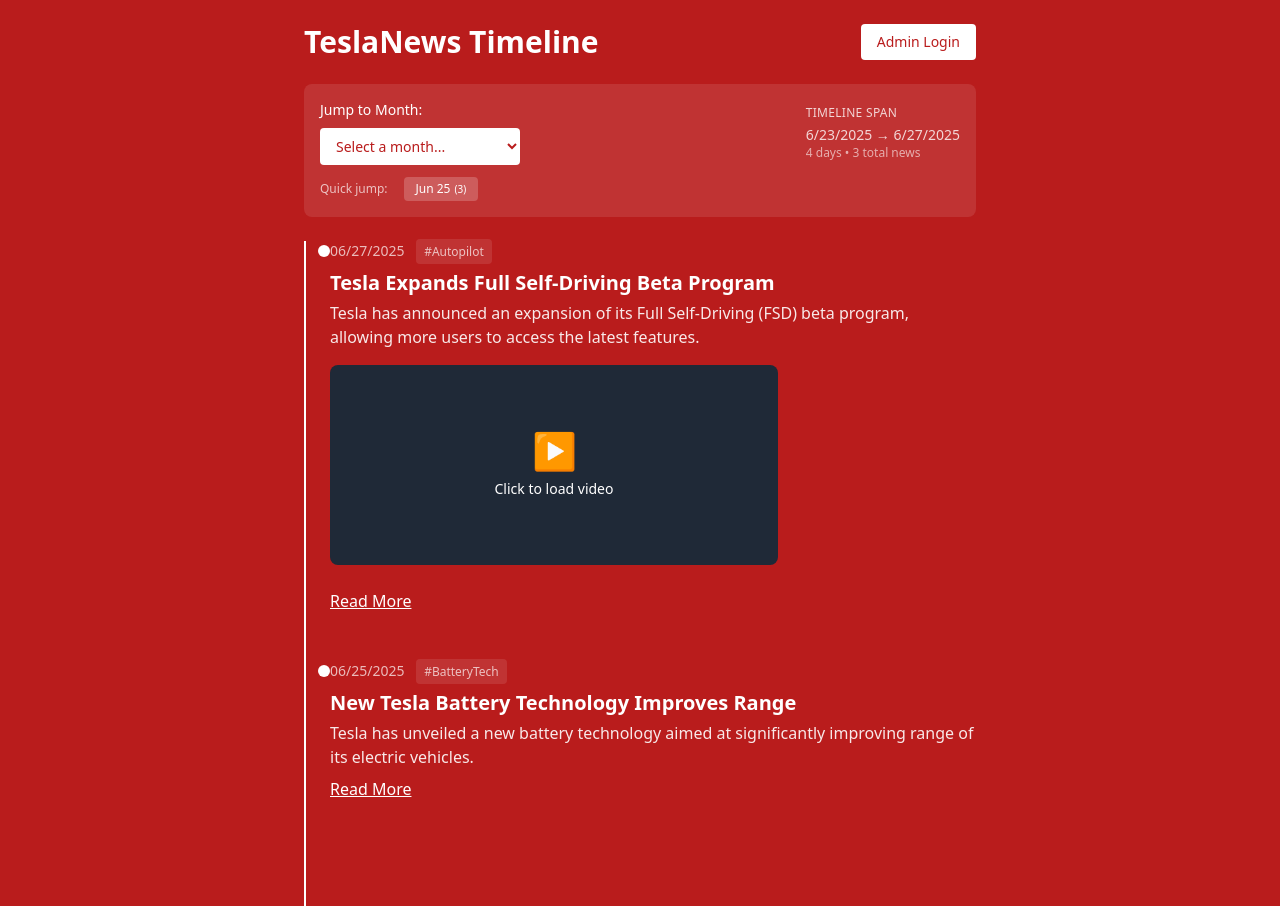
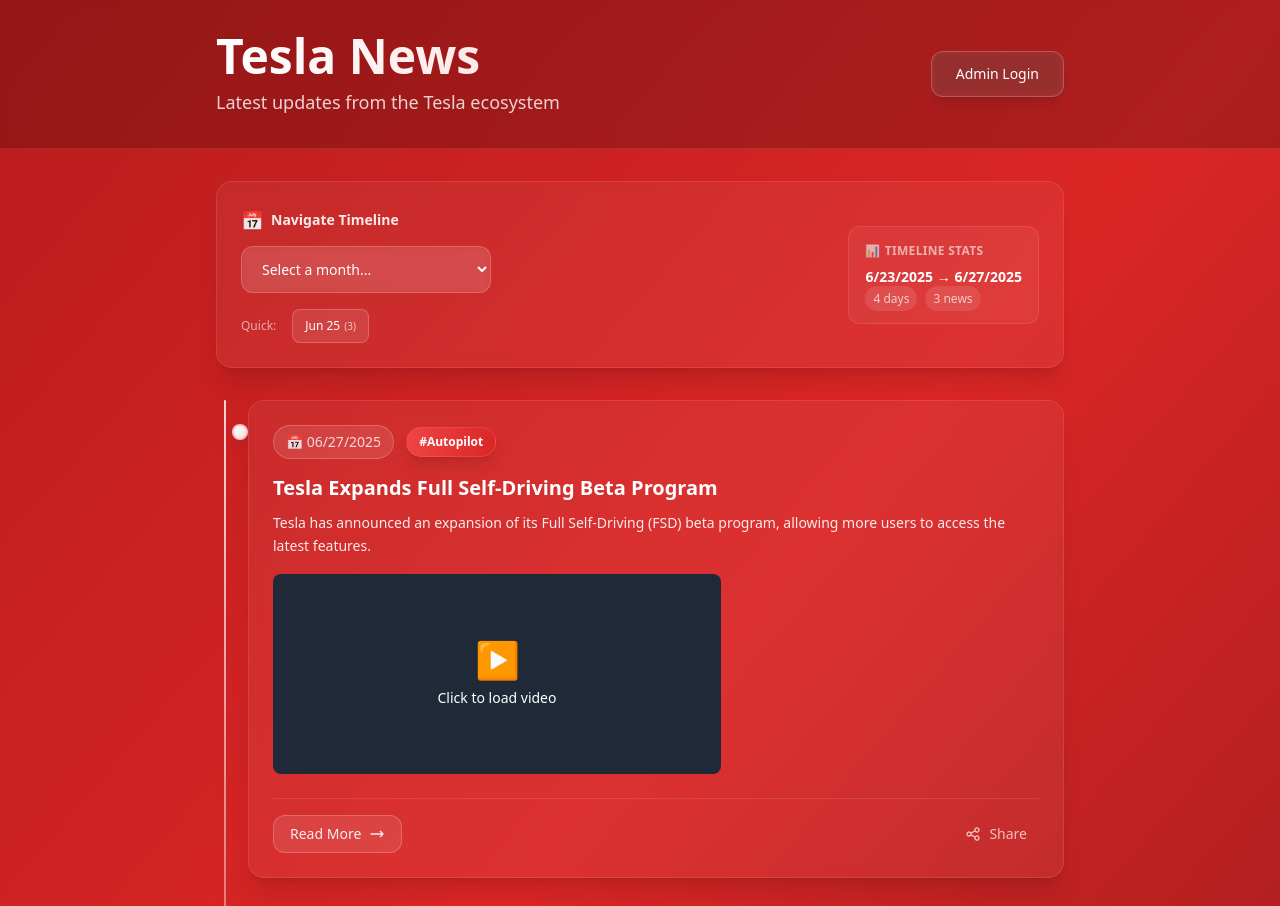
Before and after one commit to squarebaga/tesla-news-timeline, a React (Vite) app: page / in a window 1280 px wide. Shown: the top 906 px of the page. Built offline with nearby package versions, Linux system fonts and the light colour scheme.

Commit message:
beautify admin panel page

```diff
--- a/src/TeslaNewsTimeline.jsx
+++ b/src/TeslaNewsTimeline.jsx
@@ -92,24 +92,68 @@
   }, []);
 
   return (
-    <div ref={ref} className="mb-12 relative min-h-[200px]">
-      <div className="absolute left-[-12px] top-1 w-3 h-3 bg-white rounded-full"></div>
+    <div ref={ref} className="mb-8 relative min-h-[200px] group">
+      {/* Timeline marker with enhanced design */}
+      <div className="absolute left-[-16px] top-6 w-4 h-4 bg-gradient-to-br from-white to-red-100 rounded-full shadow-lg border-2 border-red-400/30 transition-all duration-300 group-hover:scale-125 group-hover:shadow-xl group-hover:border-white"></div>
+
       {isVisible ? (
-        <>
-          <p className="text-sm text-white/70">
-            {item.date} <span className="ml-2 text-xs font-medium bg-white/10 px-2 py-1 rounded">{item.tag}</span>
+        <div className="bg-white/5 backdrop-blur-sm rounded-2xl border border-white/10 p-6 shadow-xl transition-all duration-300 hover:bg-white/10 hover:border-white/20 hover:shadow-2xl hover:scale-[1.02] hover:-translate-y-1">
+          {/* Header with date and tag */}
+          <div className="flex flex-wrap items-center gap-3 mb-4">
+            <time className="text-sm font-medium text-white/80 bg-white/10 px-3 py-1.5 rounded-full border border-white/20">
+              📅 {item.date}
+            </time>
+            <span className="text-xs font-bold text-white bg-gradient-to-r from-red-500 to-red-600 px-3 py-1.5 rounded-full shadow-lg border border-red-400/30">
+              {item.tag}
+            </span>
+          </div>
+
+          {/* Title with better typography */}
+          <h2 className="text-xl font-bold text-white mb-3 leading-tight group-hover:text-red-100 transition-colors duration-300">
+            {item.title}
+          </h2>
+
+          {/* Summary with improved readability */}
+          <p className="text-white/90 leading-relaxed mb-4 text-sm">
+            {item.summary}
           </p>
-          <h2 className="text-xl font-semibold mt-2">{item.title}</h2>
-          <p className="text-white/90 mt-1">{item.summary}</p>
+
+          {/* YouTube embed */}
           {item.youtubeUrl && <LazyYouTubeEmbed url={item.youtubeUrl} />}
-          <a href="#" className="text-white underline mt-2 inline-block">Read More</a>
-        </>
+
+          {/* Enhanced read more button */}
+          <div className="flex justify-between items-center mt-6 pt-4 border-t border-white/10">
+            <a
+              href="#"
+              className="inline-flex items-center gap-2 text-white/90 hover:text-white font-medium text-sm bg-white/10 hover:bg-white/20 px-4 py-2 rounded-xl transition-all duration-200 border border-white/20 hover:border-white/30 group/link"
+            >
+              <span>Read More</span>
+              <svg className="w-4 h-4 transition-transform duration-200 group-hover/link:translate-x-1" fill="none" stroke="currentColor" viewBox="0 0 24 24">
+                <path strokeLinecap="round" strokeLinejoin="round" strokeWidth={2} d="M17 8l4 4m0 0l-4 4m4-4H3" />
+              </svg>
+            </a>
+
+            {/* Share button */}
+            <button className="inline-flex items-center gap-2 text-white/70 hover:text-white/90 text-sm px-3 py-2 rounded-xl hover:bg-white/10 transition-all duration-200">
+              <svg className="w-4 h-4" fill="none" stroke="currentColor" viewBox="0 0 24 24">
+                <path strokeLinecap="round" strokeLinejoin="round" strokeWidth={2} d="M8.684 13.342C8.886 12.938 9 12.482 9 12c0-.482-.114-.938-.316-1.342m0 2.684a3 3 0 110-2.684m0 2.684l6.632 3.316m-6.632-6l6.632-3.316m0 0a3 3 0 105.367-2.684 3 3 0 00-5.367 2.684zm0 9.316a3 3 0 105.367 2.684 3 3 0 00-5.367-2.684z" />
+              </svg>
+              Share
+            </button>
+          </div>
+        </div>
       ) : (
-        <div className="animate-pulse">
-          <div className="h-4 bg-white/20 rounded w-32 mb-2"></div>
-          <div className="h-6 bg-white/20 rounded w-3/4 mb-2"></div>
-          <div className="h-4 bg-white/20 rounded w-full mb-1"></div>
+        <div className="bg-white/5 backdrop-blur-sm rounded-2xl border border-white/10 p-6 shadow-xl animate-pulse">
+          <div className="flex gap-3 mb-4">
+            <div className="h-6 bg-white/20 rounded-full w-24"></div>
+            <div className="h-6 bg-white/20 rounded-full w-20"></div>
+          </div>
+          <div className="h-7 bg-white/20 rounded-lg w-3/4 mb-3"></div>
+          <div className="space-y-2 mb-4">
+            <div className="h-4 bg-white/20 rounded w-full"></div>
             <div className="h-4 bg-white/20 rounded w-2/3"></div>
+          </div>
+          <div className="h-10 bg-white/20 rounded-xl w-32"></div>
         </div>
       )}
     </div>
@@ -238,41 +282,58 @@
     [newsItems, visibleCount]
   );
   return (
-    <div className="bg-red-700 min-h-screen p-6 text-white font-sans">
-      <div className="max-w-2xl mx-auto">
-        <div className="flex justify-between items-center mb-6">
-          <h1 className="text-3xl font-bold">TeslaNews Timeline</h1>
+    <div className="bg-gradient-to-br from-red-700 via-red-600 to-red-800 min-h-screen text-white font-sans">
+      {/* Header Section */}
+      <div className="bg-black/20 backdrop-blur-sm border-b border-white/10">
+        <div className="max-w-4xl mx-auto px-6 py-8">
+          <div className="flex flex-col sm:flex-row justify-between items-start sm:items-center gap-4">
+            <div>
+              <h1 className="text-4xl sm:text-5xl font-bold bg-gradient-to-r from-white to-red-100 bg-clip-text text-transparent">
+                Tesla News
+              </h1>
+              <p className="text-lg text-white/80 mt-2">Latest updates from the Tesla ecosystem</p>
+            </div>
             {!isLoggedIn ? (
               <button
                 onClick={() => navigate('/login')}
-              className="bg-white text-red-700 px-4 py-2 rounded hover:bg-gray-100 transition-colors text-sm font-medium"
+                className="bg-white/10 backdrop-blur-sm text-white px-6 py-3 rounded-xl hover:bg-white/20 transition-all duration-200 text-sm font-medium border border-white/20 shadow-lg"
               >
                 Admin Login
               </button>
             ) : (
               <button
                 onClick={() => navigate('/admin')}
-              className="bg-white text-red-700 px-4 py-2 rounded hover:bg-gray-100 transition-colors text-sm font-medium"
+                className="bg-white text-red-700 px-6 py-3 rounded-xl hover:bg-gray-100 transition-all duration-200 text-sm font-medium shadow-lg"
               >
                 Admin Panel
               </button>
             )}
           </div>
+        </div>
+      </div>
+
+      {/* Main Content */}
+      <div className="max-w-4xl mx-auto px-6 py-8">
 
         {/* Month Navigation */}
         {newsItems.length > 0 && (
-          <div className="mb-6 p-4 bg-white/10 rounded-lg">
-            <div className="flex flex-col sm:flex-row gap-4 items-start sm:items-center justify-between">
-              <div className="flex-1">
-                <label className="block text-sm font-medium mb-2">Jump to Month:</label>
+          <div className="mb-8 bg-white/5 backdrop-blur-sm rounded-2xl border border-white/10 overflow-hidden shadow-xl">
+            <div className="p-6">
+              <div className="flex flex-col lg:flex-row gap-6 items-start lg:items-center justify-between">
+                <div className="flex-1 space-y-4">
+                  <div>
+                    <label className="block text-sm font-semibold mb-3 text-white/90 flex items-center gap-2">
+                      <span className="text-lg">📅</span>
+                      Navigate Timeline
+                    </label>
                     <select
                       value={selectedDate}
                       onChange={(e) => jumpToMonth(e.target.value)}
-                  className="bg-white text-red-700 px-3 py-2 rounded text-sm border-0 focus:ring-2 focus:ring-white/50 w-full sm:w-auto min-w-[200px]"
+                      className="bg-white/10 backdrop-blur-sm text-white px-4 py-3 rounded-xl text-sm border border-white/20 focus:ring-2 focus:ring-white/30 focus:border-white/40 w-full sm:w-auto min-w-[250px] transition-all duration-200"
                     >
-                  <option value="">Select a month...</option>
+                      <option value="" className="text-gray-800">Select a month...</option>
                       {availableMonths.map(month => (
-                    <option key={month} value={month}>
+                        <option key={month} value={month} className="text-gray-800">
                           {new Date(month + '-01').toLocaleDateString('en-US', {
                             year: 'numeric',
                             month: 'long'
@@ -282,35 +343,43 @@
                     </select>
                   </div>
 
-              {dateRange && (
-                <div className="text-sm text-white/80">
-                  <div className="text-xs uppercase tracking-wide mb-1">Timeline Span</div>
-                  <div>{dateRange.earliest} → {dateRange.latest}</div>
-                  <div className="text-xs text-white/60">{dateRange.span} days • {newsItems.length} total news</div>
+                  {/* Quick month buttons */}
+                  {availableMonths.length > 0 && (
+                    <div className="flex flex-wrap gap-2">
+                      <span className="text-xs text-white/60 self-center mr-2 font-medium">Quick:</span>
+                      {availableMonths.slice(0, 6).map(month => (
+                        <button
+                          key={month}
+                          onClick={() => jumpToMonth(month)}
+                          className={`px-3 py-2 text-xs rounded-lg transition-all duration-200 font-medium ${
+                            selectedDate === month
+                              ? 'bg-white text-red-700 shadow-lg scale-105'
+                              : 'bg-white/10 text-white hover:bg-white/20 hover:scale-105 border border-white/20'
+                          }`}
+                        >
+                          {new Date(month + '-01').toLocaleDateString('en-US', { month: 'short', year: '2-digit' })}
+                          <span className="ml-1 text-[10px] opacity-70">({monthIndex.monthStats.get(month)})</span>
+                        </button>
+                      ))}
                     </div>
                   )}
                 </div>
 
-            {/* Quick month buttons for recent months */}
-            {availableMonths.length > 0 && (
-              <div className="mt-3 flex flex-wrap gap-2">
-                <span className="text-xs text-white/70 self-center mr-2">Quick jump:</span>
-                {availableMonths.slice(0, 6).map(month => (
-                  <button
-                    key={month}
-                    onClick={() => jumpToMonth(month)}
-                    className={`px-3 py-1 text-xs rounded transition-colors ${
-                      selectedDate === month
-                        ? 'bg-white text-red-700 font-medium'
-                        : 'bg-white/20 text-white hover:bg-white/30'
-                    }`}
-                  >
-                    {new Date(month + '-01').toLocaleDateString('en-US', { month: 'short', year: '2-digit' })}
-                    <span className="ml-1 text-[10px]">({monthIndex.monthStats.get(month)})</span>
-                  </button>
-                ))}
+                {dateRange && (
+                  <div className="bg-white/5 rounded-xl p-4 border border-white/10">
+                    <div className="text-xs uppercase tracking-wide mb-2 text-white/60 font-bold flex items-center gap-1">
+                      <span>📊</span>
+                      Timeline Stats
+                    </div>
+                    <div className="text-sm font-semibold text-white mb-1">{dateRange.earliest} → {dateRange.latest}</div>
+                    <div className="text-xs text-white/70">
+                      <span className="bg-white/10 px-2 py-1 rounded-full mr-2">{dateRange.span} days</span>
+                      <span className="bg-white/10 px-2 py-1 rounded-full">{newsItems.length} news</span>
+                    </div>
                   </div>
                 )}
+              </div>
+            </div>
           </div>
         )}
 
@@ -321,7 +390,11 @@
           </div>
         )}
 
-        <div ref={timelineRef} className="relative border-l-2 border-white pl-6">
+        <div ref={timelineRef} className="relative">
+          {/* Enhanced timeline line */}
+          <div className="absolute left-2 top-0 bottom-0 w-0.5 bg-gradient-to-b from-white/80 via-white/40 to-white/20 rounded-full shadow-sm"></div>
+
+          <div className="pl-8">
             {visibleItems.map((item, index) => (
               <VirtualNewsItem key={item.id || index} item={item} index={index} />
             ))}
@@ -329,21 +402,25 @@
             {/* Infinite scroll trigger */}
             {visibleCount < newsItems.length && (
               <div ref={loadMoreRef} className="py-8 text-center">
-              <div className="inline-flex items-center gap-2 text-white/60 text-sm">
-                <div className="w-4 h-4 border-2 border-white/30 border-t-white rounded-full animate-spin"></div>
-                Loading more news...
+                <div className="inline-flex items-center gap-3 text-white/60 text-sm bg-white/5 backdrop-blur-sm px-6 py-3 rounded-2xl border border-white/10">
+                  <div className="w-5 h-5 border-2 border-white/30 border-t-white rounded-full animate-spin"></div>
+                  <span className="font-medium">Loading more news...</span>
                 </div>
               </div>
             )}
 
             {/* End indicator */}
             {visibleCount >= newsItems.length && newsItems.length > 20 && (
-            <div className="py-8 text-center text-white/60 text-sm">
-              🎉 You've reached the end! {newsItems.length} total news items
+              <div className="py-8 text-center">
+                <div className="inline-flex items-center gap-2 text-white/70 text-sm bg-white/5 backdrop-blur-sm px-6 py-3 rounded-2xl border border-white/10">
+                  <span className="text-lg">🎉</span>
+                  <span className="font-medium">You've reached the end! {newsItems.length} total news items</span>
+                </div>
               </div>
             )}
           </div>
         </div>
       </div>
+    </div>
   );
 }
--- a/src/components/AdminPanel.jsx
+++ b/src/components/AdminPanel.jsx
@@ -360,42 +360,42 @@
   ];
 
   const renderDashboard = () => (
-    <div className="space-y-6">
+    <div className="space-y-8">
       <div className="grid grid-cols-1 md:grid-cols-3 gap-6">
-        <div className="bg-white rounded-lg p-6 shadow-sm">
+        <div className="bg-white/10 backdrop-blur-sm rounded-2xl border border-white/20 p-6 shadow-xl hover:bg-white/15 hover:scale-105 transition-all duration-300 group">
           <div className="flex items-center">
-            <div className="p-2 bg-blue-100 rounded-lg">
-              <span className="text-2xl font-bold text-blue-600">+</span>
+            <div className="p-4 bg-gradient-to-br from-blue-500 to-blue-600 rounded-xl shadow-lg group-hover:scale-110 transition-transform duration-300">
+              <span className="text-2xl font-bold text-white">+</span>
             </div>
-            <div className="ml-4">
-              <p className="text-sm font-medium text-gray-600">Total News</p>
-              <p className="text-2xl font-bold text-gray-900">{newsItems.length}</p>
+            <div className="ml-6">
+              <p className="text-sm font-medium text-white/70">Total News</p>
+              <p className="text-3xl font-bold text-white">{newsItems.length}</p>
             </div>
           </div>
         </div>
 
-        <div className="bg-white rounded-lg p-6 shadow-sm">
+        <div className="bg-white/10 backdrop-blur-sm rounded-2xl border border-white/20 p-6 shadow-xl hover:bg-white/15 hover:scale-105 transition-all duration-300 group">
           <div className="flex items-center">
-            <div className="p-2 bg-green-100 rounded-lg">
-              <span className="text-2xl font-bold text-green-600">▶</span>
+            <div className="p-4 bg-gradient-to-br from-green-500 to-green-600 rounded-xl shadow-lg group-hover:scale-110 transition-transform duration-300">
+              <span className="text-2xl font-bold text-white">▶</span>
             </div>
-            <div className="ml-4">
-              <p className="text-sm font-medium text-gray-600">With Videos</p>
-              <p className="text-2xl font-bold text-gray-900">
+            <div className="ml-6">
+              <p className="text-sm font-medium text-white/70">With Videos</p>
+              <p className="text-3xl font-bold text-white">
                 {newsItems.filter(item => item.youtubeUrl).length}
               </p>
             </div>
           </div>
         </div>
 
-        <div className="bg-white rounded-lg p-6 shadow-sm">
+        <div className="bg-white/10 backdrop-blur-sm rounded-2xl border border-white/20 p-6 shadow-xl hover:bg-white/15 hover:scale-105 transition-all duration-300 group">
           <div className="flex items-center">
-            <div className="p-2 bg-purple-100 rounded-lg">
-              <span className="text-2xl font-bold text-purple-600">□</span>
+            <div className="p-4 bg-gradient-to-br from-purple-500 to-purple-600 rounded-xl shadow-lg group-hover:scale-110 transition-transform duration-300">
+              <span className="text-2xl font-bold text-white">□</span>
             </div>
-            <div className="ml-4">
-              <p className="text-sm font-medium text-gray-600">This Month</p>
-              <p className="text-2xl font-bold text-gray-900">
+            <div className="ml-6">
+              <p className="text-sm font-medium text-white/70">This Month</p>
+              <p className="text-3xl font-bold text-white">
                 {newsItems.filter(item => {
                   const newsDate = new Date(item.date);
                   const currentDate = new Date();
@@ -408,21 +408,33 @@
         </div>
       </div>
 
-      <div className="bg-white rounded-lg p-6 shadow-sm">
-        <h3 className="text-lg font-semibold mb-4">Recent News</h3>
-        <div className="space-y-3">
+      <div className="bg-white/10 backdrop-blur-sm rounded-2xl border border-white/20 p-6 shadow-xl">
+        <h3 className="text-xl font-semibold mb-6 text-white flex items-center gap-2">
+          <span className="text-2xl">📰</span>
+          Recent News
+        </h3>
+        <div className="space-y-4">
           {newsItems.slice(0, 3).map((item, index) => (
-            <div key={item.id || index} className="flex items-center justify-between p-3 bg-gray-50 rounded-lg">
-              <div>
-                <p className="font-medium">{item.title}</p>
-                <p className="text-sm text-gray-600">{item.date} • {item.tag}</p>
+            <div key={item.id || index} className="bg-white/10 backdrop-blur-sm rounded-xl border border-white/20 p-4 hover:bg-white/15 hover:scale-102 transition-all duration-200 group">
+              <div className="flex items-center justify-between">
+                <div className="flex-1">
+                  <p className="font-semibold text-white group-hover:text-red-100 transition-colors">{item.title}</p>
+                  <div className="flex items-center gap-3 mt-2">
+                    <span className="text-sm text-white/70 bg-white/10 px-2 py-1 rounded-full">
+                      📅 {item.date}
+                    </span>
+                    <span className="text-xs text-white bg-gradient-to-r from-red-500 to-red-600 px-2 py-1 rounded-full">
+                      {item.tag}
+                    </span>
+                  </div>
                 </div>
                 <button
                   onClick={() => handleEditNews(item)}
-                className="text-blue-600 hover:text-blue-800 text-sm font-medium"
+                  className="bg-white/20 hover:bg-white/30 text-white px-4 py-2 rounded-xl text-sm font-medium transition-all duration-200 border border-white/30 hover:scale-105"
                 >
-                Edit
+                  ✏️ Edit
                 </button>
+              </div>
             </div>
           ))}
         </div>
@@ -878,42 +890,51 @@
   };
 
   return (
-    <div className="bg-red-700 min-h-screen text-white">
+    <div className="bg-gradient-to-br from-red-700 via-red-600 to-red-800 min-h-screen text-white">
       <div className="max-w-7xl mx-auto px-6 py-6">
-        {/* Header */}
-        <div className="flex justify-between items-center mb-8">
-          <h1 className="text-3xl font-bold">Tesla News Admin Panel</h1>
-          <div className="space-x-4">
+        {/* Enhanced Header */}
+        <div className="bg-black/20 backdrop-blur-sm border border-white/10 rounded-2xl mb-8 p-6 shadow-xl">
+          <div className="flex flex-col sm:flex-row justify-between items-start sm:items-center gap-4">
+            <div>
+              <h1 className="text-4xl font-bold bg-gradient-to-r from-white to-red-100 bg-clip-text text-transparent">
+                Tesla News Admin Panel
+              </h1>
+              <p className="text-lg text-white/80 mt-2">Manage your news timeline and content</p>
+            </div>
+            <div className="flex gap-3">
               <button
                 onClick={() => navigate('/')}
-              className="bg-white text-red-700 px-4 py-2 rounded hover:bg-gray-100 transition-colors"
+                className="bg-white/10 backdrop-blur-sm text-white px-6 py-3 rounded-xl hover:bg-white/20 transition-all duration-200 font-medium border border-white/20 shadow-lg"
               >
+                <span className="mr-2">🏠</span>
                 View Timeline
               </button>
               <button
                 onClick={handleLogout}
-              className="bg-red-800 text-white px-4 py-2 rounded hover:bg-red-900 transition-colors"
+                className="bg-red-600/80 backdrop-blur-sm text-white px-6 py-3 rounded-xl hover:bg-red-700/80 transition-all duration-200 font-medium border border-red-400/30 shadow-lg"
               >
+                <span className="mr-2">🚪</span>
                 Logout
               </button>
             </div>
           </div>
+        </div>
 
-        {/* Tab Navigation */}
-        <div className="bg-white/10 rounded-lg p-1 mb-8">
-          <div className="flex space-x-1">
+        {/* Enhanced Tab Navigation */}
+        <div className="bg-white/5 backdrop-blur-sm rounded-2xl border border-white/10 p-2 mb-8 shadow-xl">
+          <div className="flex flex-wrap gap-2">
             {tabs.map((tab) => (
               <button
                 key={tab.id}
                 onClick={() => setActiveTab(tab.id)}
-                className={`flex-1 flex items-center justify-center gap-2 py-3 px-4 rounded-md transition-colors ${
+                className={`flex-1 min-w-fit flex items-center justify-center gap-3 py-4 px-6 rounded-xl transition-all duration-300 font-medium ${
                   activeTab === tab.id
-                    ? 'bg-white text-red-700 font-medium'
-                    : 'text-white/70 hover:text-white hover:bg-white/10'
+                    ? 'bg-white text-red-700 shadow-lg scale-105 border border-red-200/50'
+                    : 'text-white/70 hover:text-white hover:bg-white/10 hover:scale-102 border border-transparent'
                 }`}
               >
-                <span>{tab.icon}</span>
-                <span className="hidden sm:inline">{tab.name}</span>
+                <span className="text-lg">{tab.icon}</span>
+                <span className="hidden sm:inline text-sm">{tab.name}</span>
               </button>
             ))}
           </div>
```
Lines whose indentation alone changed are shown as unchanged.
